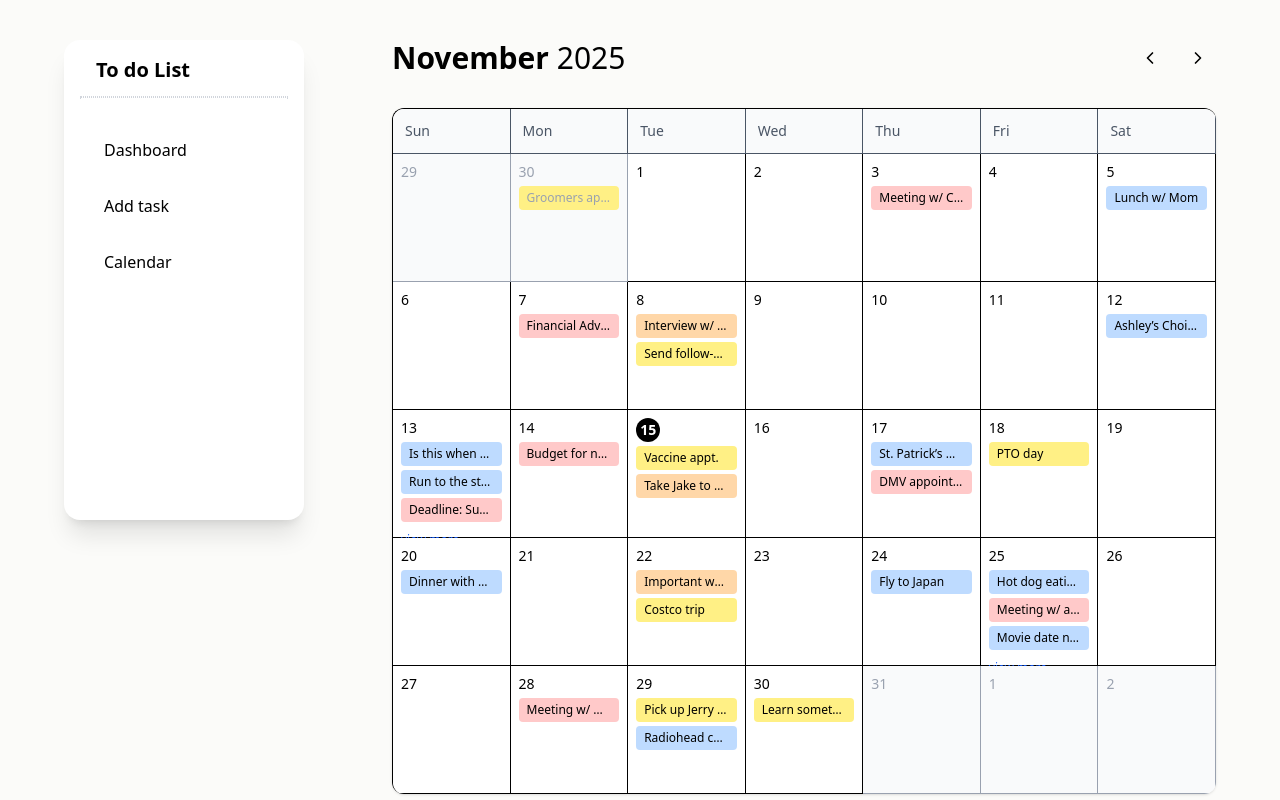
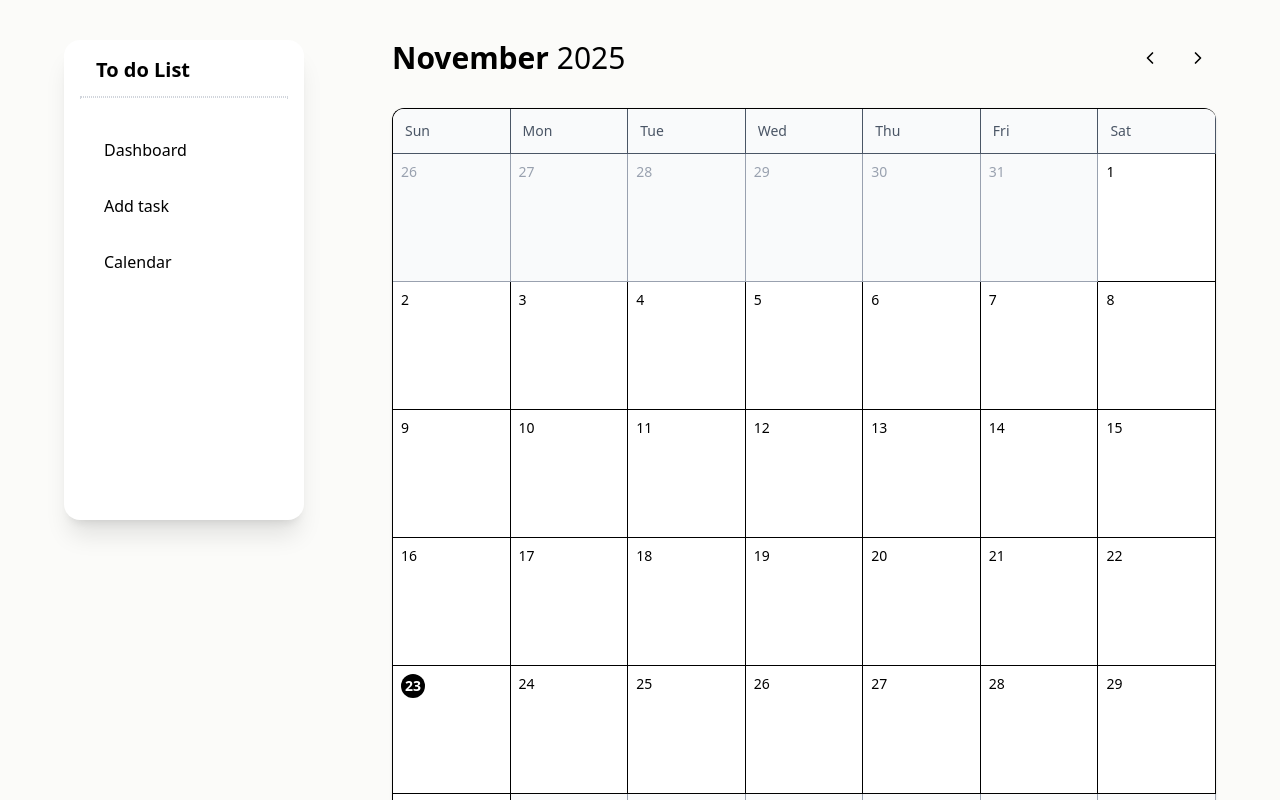
Before and after one commit to PisethKeng/TodoApp-Frontend-ProjectCSCI221, a React (Vite) app: page /calendar in a window 1280 px wide. Shown: the top 800 px of the page. Built offline with nearby package versions, Linux system fonts and the light colour scheme.

Commit message:
Complete dynamic calendar functionality and connect task data

```diff
--- a/src/pages/Calendar.jsx
+++ b/src/pages/Calendar.jsx
@@ -1,175 +1,173 @@
-import React from "react";
+import React, { useState, useEffect } from "react";
 import { ChevronLeft, ChevronRight } from "lucide-react";
 import SideBar from "../components/SideBar";
 
 export default function Calendar() {
+  const [currentDate, setCurrentDate] = useState(new Date());
+  const [tasks, setTasks] = useState([]);
+
+  useEffect(() => {
+    const storedTasks = localStorage.getItem("tasks");
+    if (storedTasks) {
+      setTasks(JSON.parse(storedTasks));
+    }
+  }, []);
+
+  const nextMonth = () => {
+    setCurrentDate(new Date(currentDate.getFullYear(), currentDate.getMonth() + 1, 1));
+  };
+
+  const prevMonth = () => {
+    setCurrentDate(new Date(currentDate.getFullYear(), currentDate.getMonth() - 1, 1));
+  };
+
+  const year = currentDate.getFullYear();
+  const month = currentDate.getMonth();
+
+  const firstDayIndex = new Date(year, month, 1).getDay();
+  const daysInMonth = new Date(year, month + 1, 0).getDate();
+  const daysInPrevMonth = new Date(year, month, 0).getDate();
+
+  const daysArray = [];
+
+  for (let i = firstDayIndex; i > 0; i--) {
+    daysArray.push({
+      day: daysInPrevMonth - i + 1,
+      month: month - 1,
+      year: month === 0 ? year - 1 : year,
+      isCurrentMonth: false,
+    });
+  }
+
+  for (let i = 1; i <= daysInMonth; i++) {
+    daysArray.push({
+      day: i,
+      month: month,
+      year: year,
+      isCurrentMonth: true,
+    });
+  }
+
+  const remainingCells = 42 - daysArray.length;
+  let nextMonthIndex = month + 1;
+  let nextYear = year;
+  if (nextMonthIndex > 11) {
+    nextMonthIndex = 0;
+    nextYear = year + 1;
+  }
+
+  for (let i = 1; i <= remainingCells; i++) {
+    daysArray.push({
+      day: i,
+      month: nextMonthIndex,
+      year: nextYear,
+      isCurrentMonth: false,
+    });
+  }
+
+  const monthNames = ["January", "February", "March", "April", "May", "June",
+    "July", "August", "September", "October", "November", "December"];
+
+  const todayKey = new Date().toISOString().split('T')[0];
+
   return (
     <div className="min-h-screen bg-[#FBFBF9] flex justify-center items-start py-10">
-
-      {/* Main Container (Sidebar + Content) */}
       <div className="flex w-[90%] max-w-[1400px] gap-10">
 
-        {/* LEFT: Sidebar */}
+        {/* Sidebar */}
         <div className="w-72">
           <SideBar />
         </div>
 
-        {/* RIGHT: Calendar Section */}
+        {/* Calendar Content */}
         <div className="flex-1">
-
           {/* Header */}
           <div className="flex items-center justify-between mb-8">
             <h1 className="text-3xl font-semibold">
-              November <span className="font-light">2025</span>
+              {monthNames[month]} <span className="font-light">{year}</span>
             </h1>
 
             <div className="flex gap-3">
-              <button className="p-2 rounded-full hover:bg-gray-100">
+              <button onClick={prevMonth} className="p-2 rounded-full hover:bg-gray-100">
                 <ChevronLeft size={20} />
               </button>
-              <button className="p-2 rounded-full hover:bg-gray-100">
+              <button onClick={nextMonth} className="p-2 rounded-full hover:bg-gray-100">
                 <ChevronRight size={20} />
               </button>
             </div>
           </div>
 
-          {/* Calendar Grid */}
+          {/* Grid */}
           <div className="grid grid-cols-7 border-t border-l bg-white rounded-xl overflow-hidden shadow-sm">
-
             {/* Weekday Headers */}
             {["Sun", "Mon", "Tue", "Wed", "Thu", "Fri", "Sat"].map((day) => (
-              <div
-                key={day}
-                className="p-3 bg-gray-50 border-r border-b text-sm font-medium text-gray-600"
-              >
+              <div key={day} className="p-3 bg-gray-50 border-r border-b text-sm font-medium text-gray-600">
                 {day}
               </div>
             ))}
 
-            {/* ROW 1 */}
-            <CalendarDay number={29} dim />
-            <CalendarDay number={30} dim events={[
-              { label: "Groomers appt.", color: "bg-yellow-200" }
-            ]}/>
-            <CalendarDay number={1} />
-            <CalendarDay number={2} />
-            <CalendarDay number={3} events={[
-              { label: "Meeting w/ Chris", color: "bg-red-200" }
-            ]}/>
-            <CalendarDay number={4} />
-            <CalendarDay number={5} events={[
-              { label: "Lunch w/ Mom", color: "bg-blue-200" }
-            ]}/>
+            {/* Days Loop */}
+            {daysArray.map((dateObj, idx) => {
+              const dateString = `${dateObj.year}-${String(dateObj.month + 1).padStart(2, '0')}-${String(dateObj.day).padStart(2, '0')}`;
 
-            {/* ROW 2 */}
-            <CalendarDay number={6} />
-            <CalendarDay number={7} events={[
-              { label: "Financial Advisor Meeting", color: "bg-red-200" }
-            ]}/>
-            <CalendarDay number={8} events={[
-              { label: "Interview w/ Figma", color: "bg-orange-200" },
-              { label: "Send follow-up email", color: "bg-yellow-200" },
-            ]}/>
-            <CalendarDay number={9} />
-            <CalendarDay number={10} />
-            <CalendarDay number={11} />
-            <CalendarDay number={12} events={[
-              { label: "Ashley’s Choir Recital", color: "bg-blue-200" }
-            ]}/>
+              const dayTasks = tasks.filter(task => task.duedate === dateString);
 
-            {/* ROW 3 */}
-            <CalendarDay number={13} events={[
-              { label: "Is this when the Superbowl is?", color: "bg-blue-200" },
-              { label: "Run to the store to get some nachos", color: "bg-blue-200" },
-              { label: "Deadline: Submit application", color: "bg-red-200" },
-            ]} showMore />
-            <CalendarDay number={14} events={[
-              { label: "Budget for next month", color: "bg-red-200" }
-            ]}/>
-            <CalendarDay number={15} highlight events={[
-              { label: "Vaccine appt.", color: "bg-yellow-200" },
-              { label: "Take Jake to dinner", color: "bg-orange-200" },
-            ]}/>
-            <CalendarDay number={16} />
-            <CalendarDay number={17} events={[
-              { label: "St. Patrick’s Day!", color: "bg-blue-200" },
-              { label: "DMV appointment", color: "bg-red-200" },
-            ]}/>
-            <CalendarDay number={18} events={[
-              { label: "PTO day", color: "bg-yellow-200" }
-            ]}/>
-            <CalendarDay number={19} />
-
-            {/* ROW 4 */}
-            <CalendarDay number={20} events={[
-              { label: "Dinner with Kate and Dan", color: "bg-blue-200" }
-            ]}/>
-            <CalendarDay number={21} />
-            <CalendarDay number={22} events={[
-              { label: "Important work meeting", color: "bg-orange-200" },
-              { label: "Costco trip", color: "bg-yellow-200" },
-            ]}/>
-            <CalendarDay number={23} />
-            <CalendarDay number={24} events={[
-              { label: "Fly to Japan", color: "bg-blue-200" }
-            ]}/>
-            <CalendarDay number={25} events={[
-              { label: "Hot dog eating contest", color: "bg-blue-200" },
-              { label: "Meeting w/ architect", color: "bg-red-200" },
-              { label: "Movie date night", color: "bg-blue-200" },
-            ]} showMore />
-            <CalendarDay number={26} />
-
-            {/* ROW 5 */}
-            <CalendarDay number={27} />
-            <CalendarDay number={28} events={[
-              { label: "Meeting w/ Mac", color: "bg-red-200" }
-            ]}/>
-            <CalendarDay number={29} events={[
-              { label: "Pick up Jerry from doc appt.", color: "bg-yellow-200" },
-              { label: "Radiohead concert", color: "bg-blue-200" },
-            ]}/>
-            <CalendarDay number={30} events={[
-              { label: "Learn something new", color: "bg-yellow-200" }
-            ]}/>
-            <CalendarDay number={31} dim />
-            <CalendarDay number={1} dim />
-            <CalendarDay number={2} dim />
+              return (
+                <CalendarDay
+                  key={idx}
+                  dayNumber={dateObj.day}
+                  isCurrentMonth={dateObj.isCurrentMonth}
+                  events={dayTasks}
+                  isToday={dateString === todayKey}
+                />
+              );
+            })}
           </div>
         </div>
-
       </div>
     </div>
   );
 }
 
 /* ========== DAY CELL COMPONENT ========== */
-function CalendarDay({ number, events = [], dim = false, highlight = false, showMore = false }) {
+function CalendarDay({ dayNumber, isCurrentMonth, events = [], isToday }) {
+
+  // Helper to color-code based on Category
+  const getCategoryColor = (category) => {
+    switch (category?.toLowerCase()) {
+      case "work": return "bg-orange-200 text-orange-800";
+      case "personal": return "bg-blue-200 text-blue-800";
+      case "study": return "bg-purple-200 text-purple-800";
+      case "health": return "bg-green-200 text-green-800";
+      default: return "bg-yellow-200 text-yellow-800";
+    }
+  };
+
   return (
-    <div className={`h-32 p-2 border-r border-b ${dim ? "bg-gray-50 text-gray-400" : "bg-white"}`}>
+    <div className={`h-32 p-2 border-r border-b ${!isCurrentMonth ? "bg-gray-50 text-gray-400" : "bg-white"}`}>
       <div className="flex justify-between">
         <span
           className={`text-sm ${
-            highlight
+            isToday
               ? "w-6 h-6 flex items-center justify-center rounded-full bg-black text-white font-semibold"
               : ""
           }`}
         >
-          {number}
+          {dayNumber}
         </span>
       </div>
 
-      {/* Events */}
-      <div className="mt-1 space-y-1">
-        {events.slice(0, 3).map((ev, idx) => (
-          <div key={idx} className={`text-xs px-2 py-1 rounded-sm truncate ${ev.color}`}>
-            {ev.label}
+      {/* Events List */}
+      <div className="mt-1 space-y-1 overflow-y-auto max-h-[80px] scrollbar-hide">
+        {events.map((ev, idx) => (
+          <div
+            key={idx}
+            className={`text-xs px-2 py-1 rounded-sm truncate ${getCategoryColor(ev.category)}`}
+            title={ev.title}
+          >
+            {ev.title}
           </div>
         ))}
-
-        {showMore && (
-          <button className="text-xs text-blue-600 underline">view more</button>
-        )}
       </div>
     </div>
   );
```
